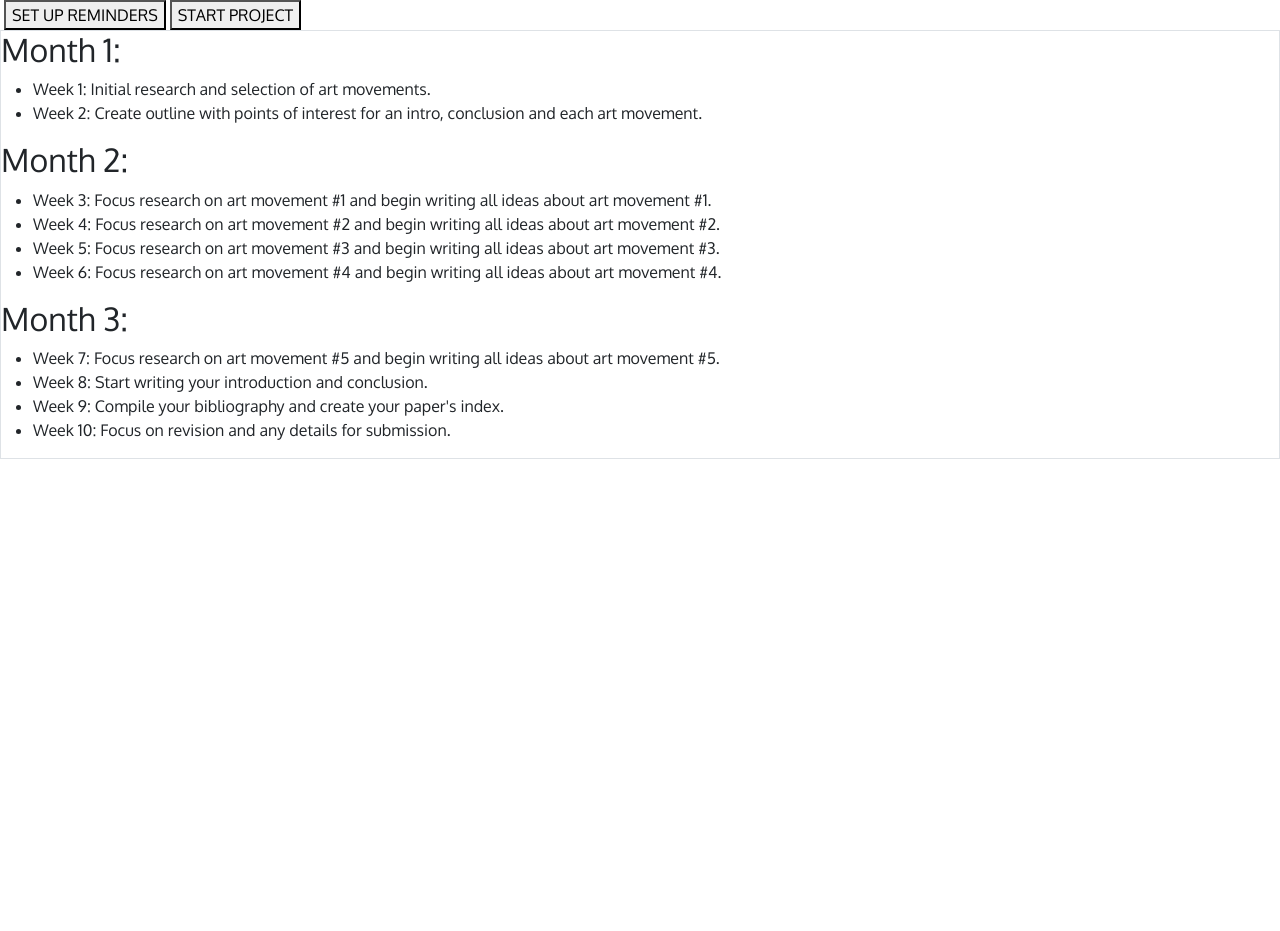
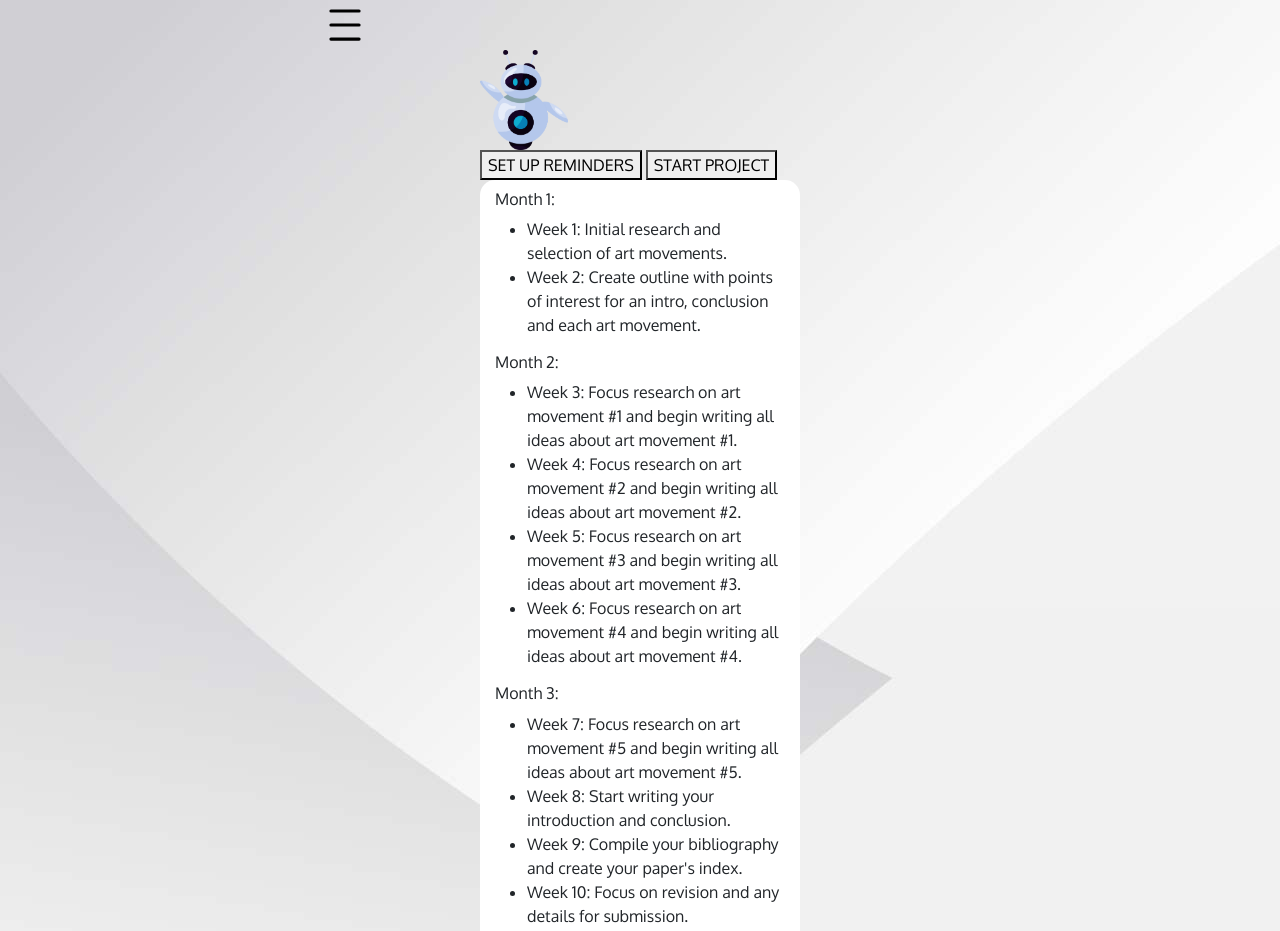
Before and after one commit to mchartkoff/ai_dakota, a website: page client/schedule.html in a window 1280 px wide. Shown: the top 931 px of the page. Before the commit the page ends 800 px from the top, so only its background shows below. Drawn offline with nearby package versions, Linux system fonts and the light colour scheme.

Commit message:
schedule.html

```diff
--- a/client/schedule.html
+++ b/client/schedule.html
@@ -15,17 +15,20 @@
     <link href="styles.css" rel="stylesheet">
     <title>Document</title>
 </head>
-<body>
-    <div>
+<body class="background">
+    <div class="center">
     <nav>
+        <img src="/images/hamburger-menu-more-svgrepo-com.svg" class="nav">
+    </nav>
 
-    </nav>
-    <div>
-        <img src="">
+    <div class="center">
+        <img src="/images/index-robot.png" class="small-robot">
+        <div>
         <button>SET UP REMINDERS</button>
         <button>START PROJECT</button>
+        </div>
     </div>
-    <div class="border">
+    <div class="blue-border center">
         <h2>Month 1:</h2>
         <ul>
             <li>Week 1: Initial research and selection of art movements. </li>
@@ -46,8 +49,8 @@
             <li>Week 10: Focus on revision and any details for submission. </li>
         </ul>
     </div>
+    </div>
 
-    </div>
     <script src="https://cdn.jsdelivr.net/npm/bootstrap@5.3.2/dist/js/bootstrap.bundle.min.js" integrity="sha384-C6RzsynM9kWDrMNeT87bh95OGNyZPhcTNXj1NW7RuBCsyN/o0jlpcV8Qyq46cDfL" crossorigin="anonymous"></script>
 </body>
 </html>
--- a/client/styles.css
+++ b/client/styles.css
@@ -1,6 +1,6 @@
 /*
 colors:
-#6AA9E9 - medium blue
+#4D9DEE - medium blue
 #D7DCFF - periwinkle
 #798395 - gray
 #061531 - dark blue
@@ -18,11 +18,28 @@ body{
     font-size:1rem;
     font-family:'Oxygen',sans-serif;
 }
+
+h2 {
+    font-size: 16px;
+}
+
+p {
+    font-size: 14px;
+}
+
 .background {
     background-image: url("/images/White-Paper-Background.jpg");
 }
+.nav {
+    height: 50px;
+
+}
 .big-robot {
     height: 400px
+}
+
+.small-robot {
+    height: 100px
 }
 
 .center {
@@ -39,6 +56,13 @@ body{
     background-color: #D9D9D9;
     padding: 10px 20px
 }
+.blue-border {
+    border-radius: 15px;
+    border-color: #4D9DEE;
+    border-width: thick;
+    background-color: white;
+    padding: 10px 15px;
+}
 
 .bold {
     font-weight: 900;
```
